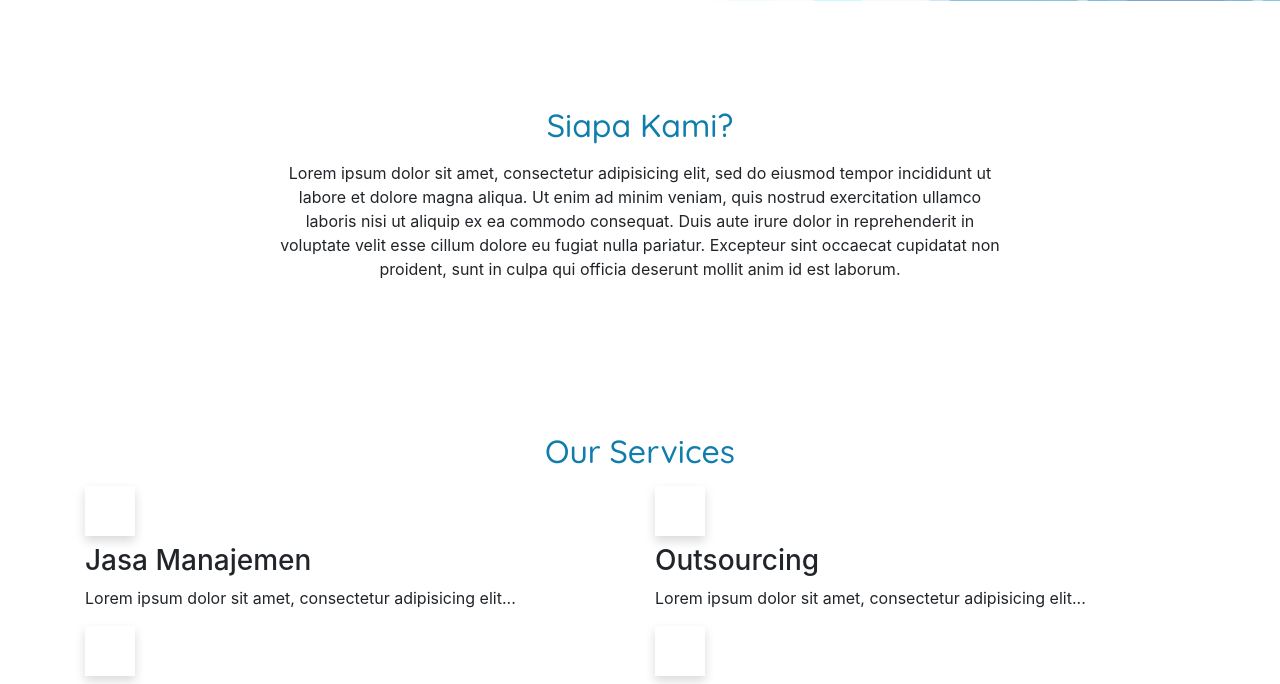
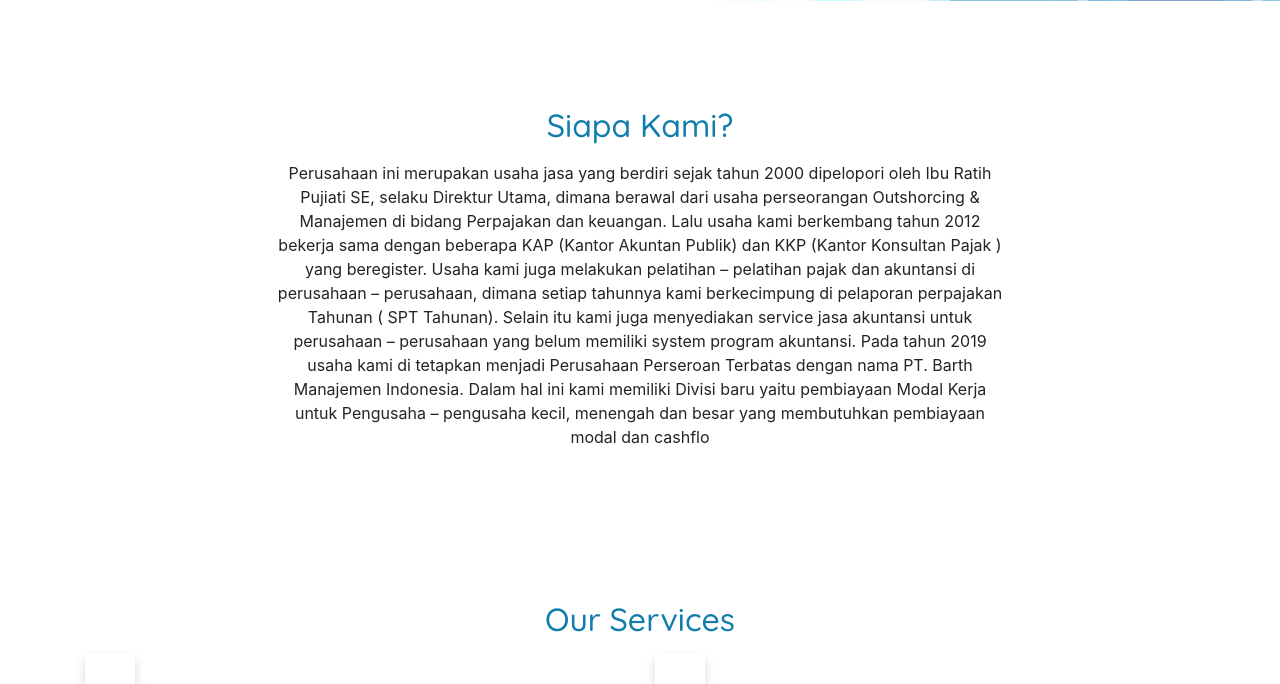
Before and after one commit to Hanselnp/PT.-Barth-Manajemen-Indonesia, a CodeIgniter app: page /database/ in a window 1280 px wide. Shown: the part 1191-1875 px from the top of the page. Run offline with CodeIgniter, Linux system fonts and the light colour scheme; some libraries are stand-ins or nearby versions.

Commit message:
siapa kami

```diff
--- a/application/views/home.php
+++ b/application/views/home.php
@@ -99,8 +99,16 @@
         <div class="row">
           <div class="col-12 col-lg-8 mx-auto desc-text text-center">
             <p>
-            Lorem ipsum dolor sit amet, consectetur adipisicing elit, sed do eiusmod tempor incididunt ut labore et dolore magna aliqua. Ut enim ad minim veniam, quis nostrud exercitation ullamco laboris nisi ut aliquip ex ea commodo consequat. Duis aute irure dolor in reprehenderit in voluptate velit esse cillum dolore eu fugiat nulla pariatur. Excepteur sint occaecat cupidatat non proident, sunt in culpa qui officia deserunt mollit anim id est laborum.
-          </p>
+              Perusahaan ini merupakan usaha jasa yang berdiri sejak tahun 2000 dipelopori oleh Ibu Ratih Pujiati SE, selaku Direktur Utama, dimana berawal dari usaha perseorangan Outshorcing & Manajemen di bidang Perpajakan dan keuangan.
+
+              Lalu usaha kami berkembang tahun 2012 bekerja sama dengan beberapa KAP (Kantor Akuntan Publik) dan KKP (Kantor Konsultan Pajak ) yang beregister.
+              Usaha kami juga melakukan pelatihan – pelatihan pajak dan akuntansi di perusahaan – perusahaan, dimana setiap tahunnya kami berkecimpung di pelaporan perpajakan Tahunan ( SPT Tahunan).
+
+              Selain itu kami juga menyediakan service jasa akuntansi untuk perusahaan – perusahaan yang belum memiliki system program akuntansi.
+
+              Pada tahun 2019 usaha kami di tetapkan menjadi Perusahaan Perseroan Terbatas dengan nama PT. Barth Manajemen Indonesia.
+
+              Dalam hal ini kami memiliki Divisi baru yaitu pembiayaan Modal Kerja untuk Pengusaha – pengusaha kecil, menengah dan besar yang membutuhkan pembiayaan modal dan cashflo </p>
           </div>
         </div>
       </section>
```
Lines whose indentation alone changed are shown as unchanged.
